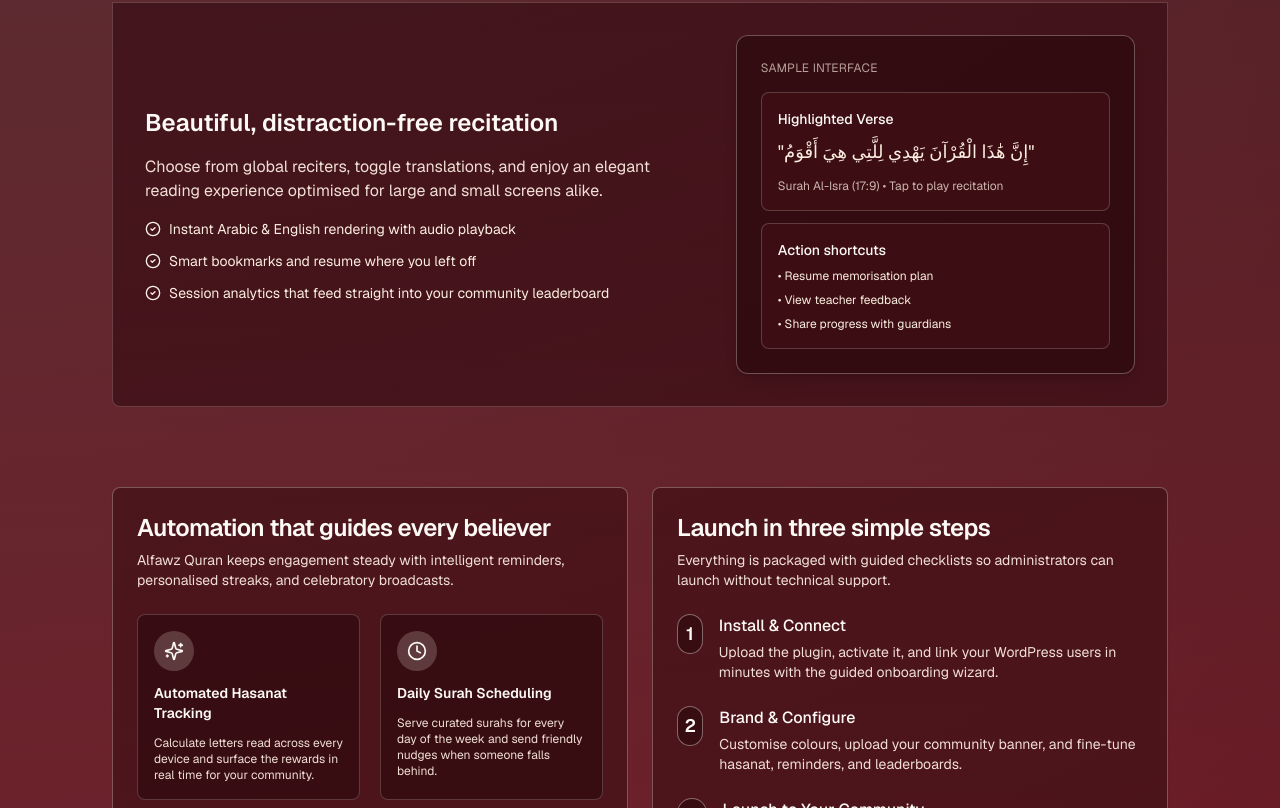
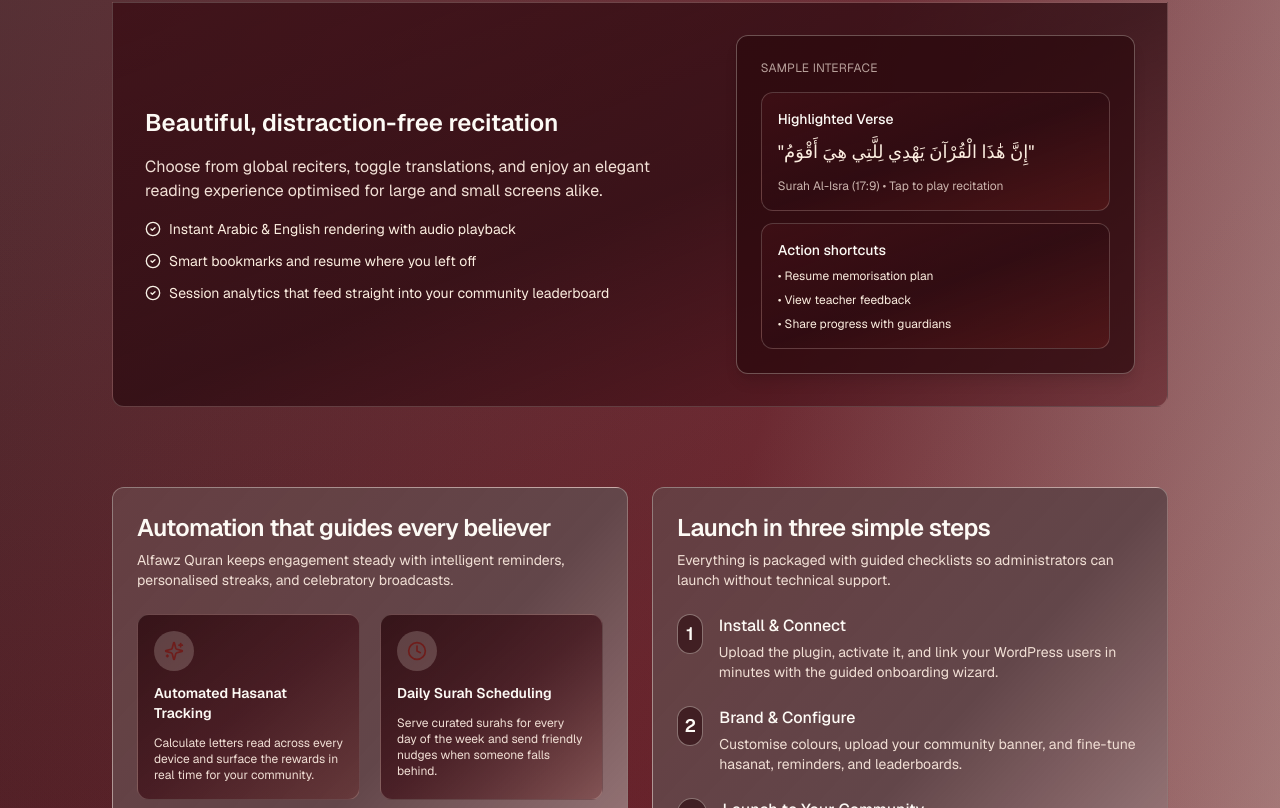
Before and after one commit to umarmf343/Alfawz-PluginG, a Next.js app: page / in a window 1280 px wide. Shown: the part 1412-2220 px from the top of the page. Built offline with nearby package versions, Linux system fonts and the light colour scheme.

Commit message:
feat: align marketing page with maroon and milk theme

```diff
--- a/app/globals.css
+++ b/app/globals.css
@@ -12,73 +12,77 @@
   :root {
     --font-sans: var(--font-geist-sans);
     --font-mono: var(--font-geist-mono);
-    --background: 32 50% 96%;
-    --foreground: 8 45% 22%;
-    --card: 30 55% 98%;
-    --card-foreground: 8 45% 22%;
-    --popover: 30 55% 98%;
-    --popover-foreground: 8 45% 22%;
-    --primary: 355 55% 30%;
-    --primary-foreground: 32 60% 96%;
-    --secondary: 32 40% 90%;
-    --secondary-foreground: 8 45% 24%;
-    --muted: 28 35% 88%;
-    --muted-foreground: 8 30% 40%;
-    --accent: 25 45% 92%;
-    --accent-foreground: 8 45% 22%;
-    --destructive: 0 62% 40%;
-    --destructive-foreground: 32 60% 96%;
-    --border: 22 35% 82%;
-    --input: 22 35% 82%;
-    --ring: 355 55% 30%;
-    --chart-1: 12 76% 61%;
-    --chart-2: 173 58% 39%;
-    --chart-3: 197 37% 24%;
-    --chart-4: 43 74% 66%;
-    --chart-5: 27 87% 67%;
-    --radius: 0.5rem;
-    --sidebar-background: 0 0% 98%;
-    --sidebar-foreground: 240 5.3% 26.1%;
-    --sidebar-primary: 240 5.9% 10%;
-    --sidebar-primary-foreground: 0 0% 98%;
-    --sidebar-accent: 240 4.8% 95.9%;
-    --sidebar-accent-foreground: 240 5.9% 10%;
-    --sidebar-border: 220 13% 91%;
-    --sidebar-ring: 217.2 91.2% 59.8%;
+    --brand-maroon: 3 61% 27%;
+    --brand-maroon-soft: 353 37% 22%;
+    --brand-milk: 32 68% 94%;
+    --brand-milk-rich: 28 58% 88%;
+    --background: var(--brand-milk);
+    --foreground: 8 35% 22%;
+    --card: 28 60% 96%;
+    --card-foreground: 8 35% 22%;
+    --popover: 28 60% 96%;
+    --popover-foreground: 8 35% 22%;
+    --primary: var(--brand-maroon);
+    --primary-foreground: var(--brand-milk);
+    --secondary: 32 56% 88%;
+    --secondary-foreground: var(--brand-maroon);
+    --muted: 25 32% 82%;
+    --muted-foreground: 8 25% 38%;
+    --accent: 18 45% 90%;
+    --accent-foreground: 8 35% 22%;
+    --destructive: 0 70% 40%;
+    --destructive-foreground: 32 68% 96%;
+    --border: 25 30% 80%;
+    --input: 25 30% 80%;
+    --ring: var(--brand-maroon);
+    --chart-1: 3 61% 40%;
+    --chart-2: 28 68% 52%;
+    --chart-3: 35 68% 60%;
+    --chart-4: 23 54% 50%;
+    --chart-5: 10 70% 45%;
+    --radius: 0.75rem;
+    --sidebar-background: var(--brand-milk);
+    --sidebar-foreground: 8 35% 22%;
+    --sidebar-primary: var(--brand-maroon);
+    --sidebar-primary-foreground: var(--brand-milk);
+    --sidebar-accent: 32 58% 90%;
+    --sidebar-accent-foreground: var(--brand-maroon);
+    --sidebar-border: 27 30% 82%;
+    --sidebar-ring: var(--brand-maroon);
   }
   .dark {
-    --background: 352 35% 10%;
-    --foreground: 28 55% 92%;
-    --card: 352 40% 12%;
-    --card-foreground: 28 55% 92%;
-    --popover: 352 40% 12%;
-    --popover-foreground: 28 55% 92%;
-    --primary: 28 55% 92%;
-    --primary-foreground: 352 40% 12%;
-    --secondary: 345 35% 22%;
-    --secondary-foreground: 28 55% 92%;
-    --muted: 345 35% 22%;
-    --muted-foreground: 28 40% 75%;
-    --accent: 8 40% 24%;
-    --accent-foreground: 28 55% 92%;
-    --destructive: 0 60% 30%;
-    --destructive-foreground: 28 55% 92%;
-    --border: 350 30% 22%;
-    --input: 350 30% 22%;
-    --ring: 28 55% 92%;
-    --chart-1: 220 70% 50%;
-    --chart-2: 160 60% 45%;
-    --chart-3: 30 80% 55%;
-    --chart-4: 280 65% 60%;
-    --chart-5: 340 75% 55%;
-    --sidebar-background: 240 5.9% 10%;
-    --sidebar-foreground: 240 4.8% 95.9%;
-    --sidebar-primary: 224.3 76.3% 48%;
-    --sidebar-primary-foreground: 0 0% 100%;
-    --sidebar-accent: 240 3.7% 15.9%;
-    --sidebar-accent-foreground: 240 4.8% 95.9%;
-    --sidebar-border: 240 3.7% 15.9%;
-    --sidebar-ring: 217.2 91.2% 59.8%;
+    --background: 353 37% 14%;
+    --foreground: 28 58% 92%;
+    --card: 353 37% 16%;
+    --card-foreground: 28 58% 92%;
+    --popover: 353 37% 16%;
+    --popover-foreground: 28 58% 92%;
+    --primary: 28 58% 92%;
+    --primary-foreground: 353 37% 16%;
+    --secondary: 12 35% 28%;
+    --secondary-foreground: 28 58% 92%;
+    --muted: 12 30% 28%;
+    --muted-foreground: 28 42% 78%;
+    --accent: 0 28% 24%;
+    --accent-foreground: 28 58% 92%;
+    --destructive: 0 70% 36%;
+    --destructive-foreground: 28 58% 92%;
+    --border: 4 32% 26%;
+    --input: 4 32% 26%;
+    --ring: 28 58% 92%;
+    --chart-1: 18 70% 52%;
+    --chart-2: 35 65% 56%;
+    --chart-3: 3 61% 44%;
+    --chart-4: 9 55% 46%;
+    --chart-5: 24 60% 50%;
+    --sidebar-background: 353 37% 12%;
+    --sidebar-foreground: 28 58% 92%;
+    --sidebar-primary: 28 58% 92%;
+    --sidebar-primary-foreground: 353 37% 12%;
+    --sidebar-accent: 12 32% 24%;
+    --sidebar-accent-foreground: 28 58% 92%;
+    --sidebar-border: 5 28% 24%;
+    --sidebar-ring: 28 58% 92%;
   }
 }
 
--- a/app/layout.tsx
+++ b/app/layout.tsx
@@ -5,8 +5,9 @@ import { Analytics } from '@vercel/analytics/next'
 import './globals.css'
 
 export const metadata: Metadata = {
-  title: 'v0 App',
-  description: 'Created with v0',
+  title: 'Alfawz Quran Plugin',
+  description:
+    'Alfawz Quran brings a beautifully branded maroon and milk experience to WordPress for Quran reading, memorisation, and community insights.',
   generator: 'v0.app',
 }
 
@@ -26,7 +27,7 @@ html {
 }
         `}</style>
       </head>
-      <body>
+      <body className="min-h-screen bg-background text-foreground antialiased">
         {children}
         <Analytics />
       </body>
--- a/app/page.tsx
+++ b/app/page.tsx
@@ -1,9 +1,9 @@
 "use client"
 
 import Link from "next/link"
+import type { LucideIcon } from "lucide-react"
 import {
   Award,
-  BarChart3,
   BookOpen,
   CheckCircle2,
   Clock,
@@ -11,6 +11,7 @@ import {
   LayoutDashboard,
   Layers,
   Palette,
+  ScrollText,
   Settings,
   ShieldCheck,
   Sparkles,
@@ -25,7 +26,40 @@ import { Card, CardContent, CardDescription, CardHeader, CardTitle } from "@/com
 import { Separator } from "@/components/ui/separator"
 import { Tabs, TabsContent, TabsList, TabsTrigger } from "@/components/ui/tabs"
 
-const featureHighlights = [
+type FeatureHighlight = {
+  title: string
+  description: string
+  icon: LucideIcon
+}
+
+type AutomationPerk = FeatureHighlight
+
+type PlatformTab = {
+  value: string
+  label: string
+  title: string
+  description: string
+  bullets: string[]
+}
+
+type ImplementationStep = {
+  title: string
+  description: string
+}
+
+type ExperiencePanel = {
+  title: string
+  icon: LucideIcon
+  blurb: string
+  bullets: string[]
+}
+
+type Faq = {
+  question: string
+  answer: string
+}
+
+const featureHighlights: FeatureHighlight[] = [
   {
     title: "Immersive Quran Reader",
     description:
@@ -46,7 +80,7 @@ const featureHighlights = [
   },
 ]
 
-const automationPerks = [
+const automationPerks: AutomationPerk[] = [
   {
     title: "Automated Hasanat Tracking",
     description: "Calculate letters read across every device and surface the rewards in real time for your community.",
@@ -69,7 +103,7 @@ const automationPerks = [
   },
 ]
 
-const platformTabs = [
+const platformTabs: PlatformTab[] = [
   {
     value: "reader",
     label: "Reader",
@@ -108,7 +142,7 @@ const platformTabs = [
   },
 ]
 
-const implementationSteps = [
+const implementationSteps: ImplementationStep[] = [
   {
     title: "Install & Connect",
     description: "Upload the plugin, activate it, and link your WordPress users in minutes with the guided onboarding wizard.",
@@ -123,7 +157,7 @@ const implementationSteps = [
   },
 ]
 
-const experiencePanels = [
+const experiencePanels: ExperiencePanel[] = [
   {
     title: "Quran Reader",
     icon: BookOpen,
@@ -192,7 +226,7 @@ const experiencePanels = [
   },
 ]
 
-const faqs = [
+const faqs: Faq[] = [
   {
     question: "Does Alfawz Quran work with my existing WordPress members?",
     answer:
@@ -212,10 +246,16 @@ const faqs = [
 
 export default function SyntheticV0PageForDeployment() {
   return (
-    <main className="min-h-screen bg-gradient-to-b from-[#20070a] via-[#641822] to-[#f9f4ec] text-[#2f1b1a]">
+    <main className="min-h-screen bg-gradient-to-br from-[#2a0b11] via-[#5c1520] to-[#f8f1e6] text-[#2f1b1a]">
       <div className="relative overflow-hidden">
-        <div className="absolute inset-0 bg-[radial-gradient(circle_at_top_left,_rgba(249,244,236,0.22),_transparent_60%)]" aria-hidden />
-        <div className="absolute inset-0 bg-[radial-gradient(circle_at_bottom_right,_rgba(125,29,45,0.4),_transparent_70%)]" aria-hidden />
+        <div
+          className="pointer-events-none absolute inset-0 bg-[radial-gradient(circle_at_top_left,_rgba(248,241,230,0.28),_transparent_65%)]"
+          aria-hidden="true"
+        />
+        <div
+          className="pointer-events-none absolute inset-0 bg-[radial-gradient(circle_at_bottom_right,_rgba(111,29,27,0.45),_transparent_70%)]"
+          aria-hidden="true"
+        />
         <div className="relative mx-auto flex max-w-6xl flex-col gap-20 px-6 pb-24 pt-24 lg:px-12">
           <section className="grid gap-12 lg:grid-cols-[2fr,1fr] lg:items-center">
             <div className="space-y-6">
@@ -227,7 +267,7 @@ export default function SyntheticV0PageForDeployment() {
                 Deliver a premium reading, memorising, and coaching experience right inside WordPress. Alfawz Quran now ships with a maroon & milk aesthetic, refined layouts, and automation so your masjid or school can focus on teaching—not juggling spreadsheets.
               </p>
               <div className="flex flex-col gap-4 sm:flex-row">
-                <Button size="lg" className="bg-[#f8f1e6] text-[#6f1d1b] hover:bg-[#f1dfd5]" asChild>
+                <Button size="lg" className="bg-[#f8f1e6] text-[#6f1d1b] shadow-lg shadow-[#27080d]/40 hover:bg-[#f1dfd5]" asChild>
                   <Link href="https://alfawzquran.com" target="_blank" rel="noreferrer">
                     View full documentation
                   </Link>
@@ -243,15 +283,15 @@ export default function SyntheticV0PageForDeployment() {
               </div>
               <div className="flex flex-wrap gap-6 pt-4 text-sm text-[#f1dfd5]">
                 <div className="flex items-center gap-2">
-                  <CheckCircle2 className="h-4 w-4 text-[#f8f1e6]" />
+                  <CheckCircle2 aria-hidden className="h-4 w-4 text-[#f8f1e6]" />
                   Unlimited community members
                 </div>
                 <div className="flex items-center gap-2">
-                  <ShieldCheck className="h-4 w-4 text-[#f8f1e6]" />
+                  <ShieldCheck aria-hidden className="h-4 w-4 text-[#f8f1e6]" />
                   Secure role-based dashboards
                 </div>
                 <div className="flex items-center gap-2">
-                  <Headphones className="h-4 w-4 text-[#f8f1e6]" />
+                  <Headphones aria-hidden className="h-4 w-4 text-[#f8f1e6]" />
                   Global recitations & translations
                 </div>
               </div>
@@ -259,7 +299,7 @@ export default function SyntheticV0PageForDeployment() {
             <Card className="border-[#f8f1e6]/30 bg-[#401016]/70 text-[#fceee0] backdrop-blur">
               <CardHeader>
                 <CardTitle className="flex items-center gap-2 text-[#fceee0]">
-                  <LayoutDashboard className="h-5 w-5" />
+                  <LayoutDashboard aria-hidden className="h-5 w-5" />
                   Live engagement snapshot
                 </CardTitle>
                 <CardDescription className="text-[#f1dfd5]">
@@ -268,12 +308,12 @@ export default function SyntheticV0PageForDeployment() {
               </CardHeader>
               <CardContent className="space-y-4 text-sm text-[#fceee0]">
                 <div className="grid grid-cols-2 gap-3">
-                  <div className="rounded-lg border border-[#f8f1e6]/30 bg-[#2b090e]/60 p-4">
+                  <div className="rounded-lg border border-[#f8f1e6]/30 bg-gradient-to-br from-[#2b090e]/80 via-[#3d0e16]/70 to-[#6f1d1b]/30 p-4">
                     <p className="text-xs uppercase tracking-wide text-[#f1dfd5]/70">Daily verses read</p>
                     <p className="mt-2 text-2xl font-semibold text-[#fdfaf5]">3,284</p>
                     <p className="text-xs text-[#f8f1e6]">+12% vs yesterday</p>
                   </div>
-                  <div className="rounded-lg border border-[#f8f1e6]/30 bg-[#2b090e]/60 p-4">
+                  <div className="rounded-lg border border-[#f8f1e6]/30 bg-gradient-to-br from-[#2b090e]/80 via-[#3d0e16]/70 to-[#6f1d1b]/30 p-4">
                     <p className="text-xs uppercase tracking-wide text-[#f1dfd5]/70">Memorisation streaks</p>
                     <p className="mt-2 text-2xl font-semibold text-[#fdfaf5]">87 active</p>
                     <p className="text-xs text-[#f8f1e6]">Longest streak: 46 days</p>
@@ -283,11 +323,11 @@ export default function SyntheticV0PageForDeployment() {
                 <div className="space-y-2">
                   <p className="text-xs uppercase tracking-wide text-[#f1dfd5]/70">Upcoming milestones</p>
                   <ul className="space-y-2 text-[#fdfaf5]">
-                    <li className="flex items-center justify-between rounded-md bg-[#2b090e]/50 px-3 py-2">
+                    <li className="flex items-center justify-between rounded-md bg-gradient-to-r from-[#2b090e]/70 via-[#401016]/60 to-[#6f1d1b]/30 px-3 py-2">
                       <span>Hifth group review • 12 Juz complete</span>
                       <Badge className="bg-[#f8f1e6]/20 text-[#fceee0]">Saturday</Badge>
                     </li>
-                    <li className="flex items-center justify-between rounded-md bg-[#2b090e]/50 px-3 py-2">
+                    <li className="flex items-center justify-between rounded-md bg-gradient-to-r from-[#2b090e]/70 via-[#401016]/60 to-[#6f1d1b]/30 px-3 py-2">
                       <span>Community khatm celebration</span>
                       <Badge className="bg-[#f8f1e6]/20 text-[#fceee0]">In 5 days</Badge>
                     </li>
@@ -306,10 +346,13 @@ export default function SyntheticV0PageForDeployment() {
             </div>
             <div className="grid gap-6 md:grid-cols-2 xl:grid-cols-3">
               {featureHighlights.map(feature => (
-                <Card key={feature.title} className="border-[#f8f1e6]/40 bg-[#461017]/80 text-[#fceee0] shadow-lg shadow-[#1b0406]/40">
+                <Card
+                  key={feature.title}
+                  className="border-[#f8f1e6]/40 bg-gradient-to-br from-[#461017]/80 via-[#2e0b11]/75 to-[#6f1d1b]/50 text-[#fceee0] shadow-lg shadow-[#1b0406]/40"
+                >
                   <CardHeader className="space-y-4">
-                    <span className="flex h-12 w-12 items-center justify-center rounded-full bg-[#f8f1e6]/20 text-[#f8f1e6]">
-                      <feature.icon className="h-6 w-6" />
+                    <span className="flex h-12 w-12 items-center justify-center rounded-full bg-[#f8f1e6]/20 text-[#6f1d1b]">
+                      <feature.icon aria-hidden className="h-6 w-6" />
                     </span>
                     <CardTitle className="text-xl text-[#fdfaf5]">{feature.title}</CardTitle>
                     <CardDescription className="text-[#f1dfd5]">{feature.description}</CardDescription>
@@ -342,7 +385,7 @@ export default function SyntheticV0PageForDeployment() {
                 <TabsContent
                   key={tab.value}
                   value={tab.value}
-                  className="rounded-b-lg border border-[#f8f1e6]/20 bg-[#3a0d14]/70 p-8 text-[#fceee0]"
+                  className="rounded-b-lg border border-[#f8f1e6]/20 bg-gradient-to-br from-[#3a0d14]/80 via-[#2b0a10]/75 to-[#58141d]/50 p-8 text-[#fceee0]"
                 >
                   <div className="grid gap-8 lg:grid-cols-[1.4fr,1fr] lg:items-center">
                     <div className="space-y-4">
@@ -351,7 +394,7 @@ export default function SyntheticV0PageForDeployment() {
                       <ul className="space-y-3 text-sm text-[#fceee0]">
                         {tab.bullets.map(bullet => (
                           <li key={bullet} className="flex items-start gap-2">
-                            <CheckCircle2 className="mt-0.5 h-4 w-4 text-[#f8f1e6]" />
+                            <CheckCircle2 aria-hidden className="mt-0.5 h-4 w-4 text-[#f8f1e6]" />
                             <span>{bullet}</span>
                           </li>
                         ))}
@@ -360,12 +403,12 @@ export default function SyntheticV0PageForDeployment() {
                     <div className="rounded-xl border border-[#f8f1e6]/30 bg-[#2b090e]/70 p-6 text-sm text-[#fceee0] shadow-lg">
                       <p className="text-xs uppercase tracking-wide text-[#f1dfd5]/70">Sample interface</p>
                       <div className="mt-4 space-y-3">
-                        <div className="rounded-lg border border-[#f8f1e6]/20 bg-[#401016]/70 p-4">
+                        <div className="rounded-lg border border-[#f8f1e6]/20 bg-gradient-to-br from-[#401016]/80 via-[#2f0c12]/70 to-[#6f1d1b]/40 p-4">
                           <p className="text-sm font-medium text-[#fdfaf5]">Highlighted Verse</p>
                           <p className="mt-2 text-lg leading-relaxed">"إِنَّ هَٰذَا الْقُرْآنَ يَهْدِي لِلَّتِي هِيَ أَقْوَمُ"</p>
                           <p className="mt-3 text-xs text-[#f1dfd5]/80">Surah Al-Isra (17:9) • Tap to play recitation</p>
                         </div>
-                        <div className="rounded-lg border border-[#f8f1e6]/20 bg-[#401016]/70 p-4">
+                        <div className="rounded-lg border border-[#f8f1e6]/20 bg-gradient-to-br from-[#401016]/80 via-[#2f0c12]/70 to-[#6f1d1b]/40 p-4">
                           <p className="text-sm font-medium text-[#fdfaf5]">Action shortcuts</p>
                           <ul className="mt-2 grid gap-2 text-xs text-[#fceee0]">
                             <li>• Resume memorisation plan</li>
@@ -383,7 +426,7 @@ export default function SyntheticV0PageForDeployment() {
 
           <section className="space-y-8">
             <div className="grid gap-6 lg:grid-cols-2">
-              <Card className="border-[#f8f1e6]/30 bg-[#401016]/70 text-[#fceee0]">
+              <Card className="border-[#f8f1e6]/30 bg-gradient-to-br from-[#401016]/80 via-[#2f0c12]/75 to-[#61161f]/45 text-[#fceee0]">
                 <CardHeader>
                   <CardTitle className="text-2xl text-[#fdfaf5]">Automation that guides every believer</CardTitle>
                   <CardDescription className="text-[#f1dfd5]">
@@ -392,9 +435,12 @@ export default function SyntheticV0PageForDeployment() {
                 </CardHeader>
                 <CardContent className="grid gap-5 sm:grid-cols-2">
                   {automationPerks.map(perk => (
-                    <div key={perk.title} className="space-y-3 rounded-lg border border-[#f8f1e6]/20 bg-[#2b090e]/60 p-4">
-                      <span className="flex h-10 w-10 items-center justify-center rounded-full bg-[#f8f1e6]/20 text-[#fdfaf5]">
-                        <perk.icon className="h-5 w-5" />
+                    <div
+                      key={perk.title}
+                      className="space-y-3 rounded-lg border border-[#f8f1e6]/20 bg-gradient-to-br from-[#2b090e]/80 via-[#3d0e16]/70 to-[#6f1d1b]/30 p-4"
+                    >
+                      <span className="flex h-10 w-10 items-center justify-center rounded-full bg-[#f8f1e6]/20 text-[#6f1d1b]">
+                        <perk.icon aria-hidden className="h-5 w-5" />
                       </span>
                       <p className="text-sm font-semibold text-[#fdfaf5]">{perk.title}</p>
                       <p className="text-xs text-[#f1dfd5]">{perk.description}</p>
@@ -402,7 +448,7 @@ export default function SyntheticV0PageForDeployment() {
                   ))}
                 </CardContent>
               </Card>
-              <Card className="border-[#f8f1e6]/30 bg-[#401016]/70 text-[#fceee0]">
+              <Card className="border-[#f8f1e6]/30 bg-gradient-to-br from-[#401016]/80 via-[#2f0c12]/75 to-[#61161f]/45 text-[#fceee0]">
                 <CardHeader>
                   <CardTitle className="text-2xl text-[#fdfaf5]">Launch in three simple steps</CardTitle>
                   <CardDescription className="text-[#f1dfd5]">
@@ -435,10 +481,13 @@ export default function SyntheticV0PageForDeployment() {
             </div>
             <div className="grid gap-6 md:grid-cols-2 xl:grid-cols-3">
               {experiencePanels.map(panel => (
-                <Card key={panel.title} className="border-[#f8f1e6]/30 bg-[#fdfaf5]/90 text-[#3c1e1d] shadow-lg">
+                <Card
+                  key={panel.title}
+                  className="border-[#f8f1e6]/40 bg-[#fdfaf5]/95 text-[#3c1e1d] shadow-lg shadow-[#2b090e]/15"
+                >
                   <CardHeader className="space-y-4">
                     <span className="flex h-12 w-12 items-center justify-center rounded-full bg-[#6f1d1b]/10 text-[#6f1d1b]">
-                      <panel.icon className="h-6 w-6" />
+                      <panel.icon aria-hidden className="h-6 w-6" />
                     </span>
                     <CardTitle className="text-xl text-[#2f1b1a]">{panel.title}</CardTitle>
                     <CardDescription className="text-[#5c322f]">{panel.blurb}</CardDescription>
@@ -447,7 +496,7 @@ export default function SyntheticV0PageForDeployment() {
                     <ul className="space-y-2 text-sm text-[#3c1e1d]/80">
                       {panel.bullets.map(bullet => (
                         <li key={bullet} className="flex items-start gap-2">
-                          <BarChart3 className="mt-0.5 h-4 w-4 text-[#6f1d1b]" />
+                          <ScrollText aria-hidden className="mt-0.5 h-4 w-4 text-[#6f1d1b]" />
                           <span>{bullet}</span>
                         </li>
                       ))}
@@ -467,7 +516,7 @@ export default function SyntheticV0PageForDeployment() {
             </div>
             <div className="grid gap-4">
               {faqs.map(faq => (
-                <Card key={faq.question} className="border-[#f8f1e6]/30 bg-[#401016]/70 text-[#fceee0]">
+                <Card key={faq.question} className="border-[#f8f1e6]/30 bg-gradient-to-br from-[#401016]/80 via-[#2f0c12]/75 to-[#61161f]/45 text-[#fceee0]">
                   <CardHeader>
                     <CardTitle className="text-xl text-[#fdfaf5]">{faq.question}</CardTitle>
                     <CardDescription className="text-[#f1dfd5]">{faq.answer}</CardDescription>
@@ -477,7 +526,7 @@ export default function SyntheticV0PageForDeployment() {
             </div>
           </section>
 
-          <section className="rounded-2xl border border-[#f8f1e6]/40 bg-[#401016]/80 p-10 text-center shadow-xl">
+          <section className="rounded-2xl border border-[#f8f1e6]/40 bg-gradient-to-br from-[#401016]/85 via-[#2f0c12]/75 to-[#6f1d1b]/40 p-10 text-center shadow-xl">
             <div className="flex flex-col items-center gap-4">
               <Badge className="bg-[#f8f1e6]/20 text-[#fceee0]">Ready to elevate your Quran programme?</Badge>
               <h2 className="text-3xl font-semibold text-[#fdfaf5] sm:text-4xl">Bring Alfawz Quran to your community today</h2>
```
